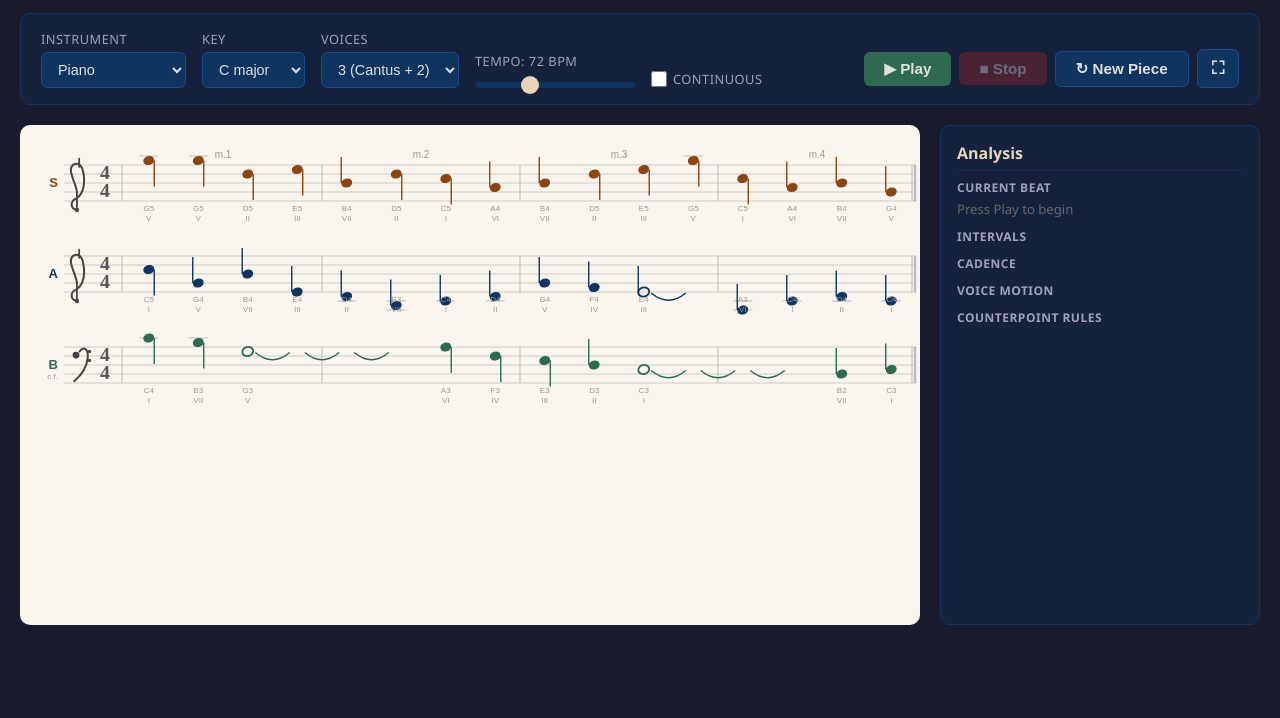
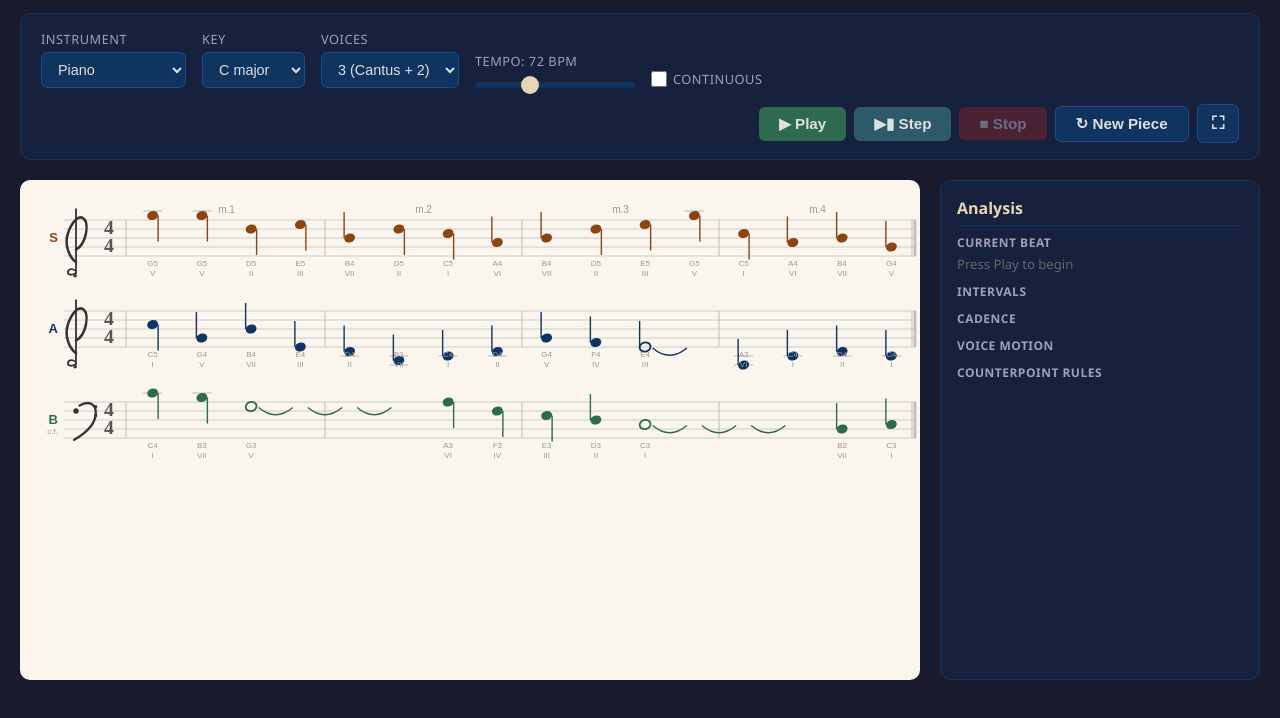
Before and after one commit to BrendanJamesLynskey/Counterpoint, a plain HTML site: page app.html in a window 1280 px wide. Shown: the part 62-780 px from the top of the page. Drawn offline with Linux system fonts and the light colour scheme.

Commit message:
Replace canvas-drawn clefs with SVG images; add single-step button
- Create treble-clef.svg and bass-clef.svg with bezier curve paths
- Load SVGs as Image objects and draw with ctx.drawImage for clean
  scaling at any resolution
- Add Step button that advances one beat at a time, playing the notes
  for that beat and updating the score/analysis display
- Style the step button to match the control bar

Co-Authored-By: Claude Opus 4.6 <noreply@anthropic.com>

```diff
--- a/app.html
+++ b/app.html
@@ -59,6 +59,7 @@
         </div>
         <div class="control-group buttons">
           <button id="play-btn" class="btn btn-play">&#9654; Play</button>
+          <button id="step-btn" class="btn btn-step">&#9654;&#9646; Step</button>
           <button id="stop-btn" class="btn btn-stop" disabled>&#9632; Stop</button>
           <button id="generate-btn" class="btn btn-generate">&#8635; New Piece</button>
           <button id="fullscreen-btn" class="btn btn-fullscreen" title="Full screen">&#x26F6;</button>
--- a/app.js
+++ b/app.js
@@ -16,6 +16,7 @@
   const tempoSlider = document.getElementById('tempo');
   const tempoDisplay = document.getElementById('tempo-display');
   const playBtn = document.getElementById('play-btn');
+  const stepBtn = document.getElementById('step-btn');
   const stopBtn = document.getElementById('stop-btn');
   const generateBtn = document.getElementById('generate-btn');
   const continuousChk = document.getElementById('continuous');
@@ -41,6 +42,7 @@
   });
 
   playBtn.addEventListener('click', startPlayback);
+  stepBtn.addEventListener('click', stepBeat);
   stopBtn.addEventListener('click', stopPlayback);
   generateBtn.addEventListener('click', () => {
     stopPlayback();
@@ -142,6 +144,7 @@
     isPlaying = true;
     currentBeat = -1;
     playBtn.disabled = true;
+    stepBtn.disabled = true;
     stopBtn.disabled = false;
     generateBtn.disabled = true;
     playNextBeat();
@@ -155,10 +158,42 @@
     }
     Instruments.stopAll();
     playBtn.disabled = false;
+    stepBtn.disabled = false;
     stopBtn.disabled = true;
     generateBtn.disabled = false;
     currentBeat = -1;
     if (piece) ScoreRenderer.render(piece, -1);
+  }
+
+  function stepBeat() {
+    if (isPlaying) stopPlayback();
+    if (!piece) return;
+    Instruments.getContext();
+
+    currentBeat++;
+    if (currentBeat >= piece.length) {
+      currentBeat = -1;
+      if (piece) ScoreRenderer.render(piece, -1);
+      updateAnalysis(-1);
+      return;
+    }
+
+    const instrument = instrumentSel.value;
+    const beatDuration = 60 / tempo;
+
+    for (let v = 0; v < piece.voices.length; v++) {
+      const voice = piece.voices[v];
+      const dur = voice.durations[currentBeat];
+      if (dur > 0) {
+        const midi = voice.notes[currentBeat];
+        const noteDuration = beatDuration * dur - 0.05;
+        const velocity = v === 0 ? 0.75 : (v === piece.voices.length - 1 ? 0.7 : 0.6);
+        Instruments.playNote(instrument, midi, Math.max(noteDuration, 0.1), velocity);
+      }
+    }
+
+    ScoreRenderer.render(piece, currentBeat);
+    updateAnalysis(currentBeat);
   }
 
   function playNextBeat() {
--- a/score-renderer.js
+++ b/score-renderer.js
@@ -18,11 +18,33 @@ const ScoreRenderer = (() => {
   let currentPiece = null;
   let playheadBeat = -1;
 
+  // Clef images (loaded from SVG files)
+  let trebleClefImg = null;
+  let bassClefImg = null;
+  let clefsLoaded = false;
+
+  function loadClefImages() {
+    let loaded = 0;
+    const onLoad = () => {
+      if (++loaded === 2) {
+        clefsLoaded = true;
+        if (currentPiece) render(currentPiece, playheadBeat);
+      }
+    };
+    trebleClefImg = new Image();
+    trebleClefImg.onload = onLoad;
+    trebleClefImg.src = 'treble-clef.svg';
+    bassClefImg = new Image();
+    bassClefImg.onload = onLoad;
+    bassClefImg.src = 'bass-clef.svg';
+  }
+
   // ── init / resize ─────────────────────────────────────────────────
 
   function init(canvasEl) {
     canvas = canvasEl;
     ctx = canvas.getContext('2d');
+    loadClefImages();
     resize();
     window.addEventListener('resize', resize);
   }
@@ -55,116 +77,21 @@ const ScoreRenderer = (() => {
   // ── draw helpers ──────────────────────────────────────────────────
 
   function drawTrebleClef(x, staffTopY) {
-    const g = GAP;
-    ctx.save();
-    ctx.strokeStyle = '#444';
-    ctx.fillStyle = '#444';
-    ctx.lineCap = 'round';
-    ctx.lineJoin = 'round';
-
-    // Draw the treble clef as a continuous bezier path
-    // G line is at staffTopY + 3*g (second staff line from bottom)
-    ctx.lineWidth = 2.0;
-    ctx.beginPath();
-
-    // Start from the bottom curl, below the staff
-    ctx.moveTo(x + g * 0.15, staffTopY + g * 5.0);
-
-    // Bottom curl: sweep left and up
-    ctx.bezierCurveTo(
-      x - g * 0.7, staffTopY + g * 4.9,
-      x - g * 0.65, staffTopY + g * 4.0,
-      x + g * 0.05, staffTopY + g * 3.7
-    );
-
-    // Rise up through the right side of the staff
-    ctx.bezierCurveTo(
-      x + g * 0.9, staffTopY + g * 3.2,
-      x + g * 1.1, staffTopY + g * 1.8,
-      x + g * 0.7, staffTopY + g * 0.4
-    );
-
-    // Curve over the top of the staff
-    ctx.bezierCurveTo(
-      x + g * 0.3, staffTopY - g * 0.5,
-      x - g * 0.7, staffTopY - g * 0.2,
-      x - g * 0.55, staffTopY + g * 0.8
-    );
-
-    // Descend back through the left side, crossing G line
-    ctx.bezierCurveTo(
-      x - g * 0.35, staffTopY + g * 1.7,
-      x + g * 0.1, staffTopY + g * 2.5,
-      x + g * 0.1, staffTopY + g * 3.0
-    );
-
-    ctx.stroke();
-
-    // Vertical spine from top crossing down through the staff
-    ctx.lineWidth = 1.8;
-    ctx.beginPath();
-    ctx.moveTo(x + g * 0.1, staffTopY + g * 3.0);
-    ctx.lineTo(x + g * 0.1, staffTopY + g * 4.85);
-    ctx.stroke();
-
-    // Vertical line extending above the top of the staff
-    ctx.beginPath();
-    ctx.moveTo(x + g * 0.35, staffTopY + g * 0.2);
-    ctx.lineTo(x + g * 0.35, staffTopY - g * 0.7);
-    ctx.stroke();
-
-    // Bottom dot
-    ctx.beginPath();
-    ctx.arc(x + g * 0.1, staffTopY + g * 5.0, 2.2, 0, Math.PI * 2);
-    ctx.fill();
-
-    ctx.restore();
+    if (!clefsLoaded) return;
+    // SVG viewBox: 26×86, staff occupies y=15..55 (height 40)
+    const scale = (4 * GAP) / 40;
+    ctx.drawImage(trebleClefImg,
+      x - 13 * scale, staffTopY - 15 * scale,
+      26 * scale, 86 * scale);
   }
 
   function drawBassClef(x, staffTopY) {
-    const g = GAP;
-    ctx.save();
-    ctx.strokeStyle = '#444';
-    ctx.fillStyle = '#444';
-    ctx.lineCap = 'round';
-    ctx.lineJoin = 'round';
-
-    // Main dot on F line (4th line = staffTopY + g)
-    ctx.beginPath();
-    ctx.arc(x, staffTopY + g * 0.9, g * 0.38, 0, Math.PI * 2);
-    ctx.fill();
-
-    // Body curve: from F line area sweeping right and down
-    ctx.lineWidth = 2.0;
-    ctx.beginPath();
-    ctx.moveTo(x + g * 0.4, staffTopY + g * 0.5);
-
-    // Curve up and right toward top of staff
-    ctx.bezierCurveTo(
-      x + g * 0.9, staffTopY - g * 0.2,
-      x + g * 1.4, staffTopY + g * 0.3,
-      x + g * 1.3, staffTopY + g * 1.2
-    );
-
-    // Curve down and back toward bottom
-    ctx.bezierCurveTo(
-      x + g * 1.2, staffTopY + g * 2.3,
-      x + g * 0.5, staffTopY + g * 3.2,
-      x - g * 0.2, staffTopY + g * 3.8
-    );
-
-    ctx.stroke();
-
-    // Two dots flanking the F line
-    const dotR = 1.7;
-    ctx.beginPath();
-    ctx.arc(x + g * 1.5, staffTopY + g * 0.5, dotR, 0, Math.PI * 2);
-    ctx.fill();
-    ctx.beginPath();
-    ctx.arc(x + g * 1.5, staffTopY + g * 1.5, dotR, 0, Math.PI * 2);
-    ctx.fill();
-
-    ctx.restore();
+    if (!clefsLoaded) return;
+    // SVG viewBox: 30×48, staff occupies y=4..44 (height 40)
+    const scale = (4 * GAP) / 40;
+    ctx.drawImage(bassClefImg,
+      x - 6 * scale, staffTopY - 4 * scale,
+      30 * scale, 48 * scale);
   }
 
   function drawKeySig(startX, staffTopY, clef, keySig) {
@@ -243,7 +170,7 @@ const ScoreRenderer = (() => {
     const marginRight = 20;
     const marginTop = 28;
     const labelW = 28;
-    const clefW = 22;
+    const clefW = 26;
     const timeSigW = 18;
     const prefixW = labelW + clefW + keySigWidth + timeSigW + 10;
     const staffHeight = 4 * GAP;
--- a/style.css
+++ b/style.css
@@ -131,6 +131,12 @@ input[type="range"]::-webkit-slider-thumb {
   color: #e0e0e0;
 }
 .btn-play:hover:not(:disabled) { background: #40916c; }
+
+.btn-step {
+  background: #2d5a6a;
+  color: #e0e0e0;
+}
+.btn-step:hover:not(:disabled) { background: #3d7a8a; }
 
 .btn-stop {
   background: #9b2226;
```
Also changed, not shown: bass-clef.svg (added), treble-clef.svg (added).
